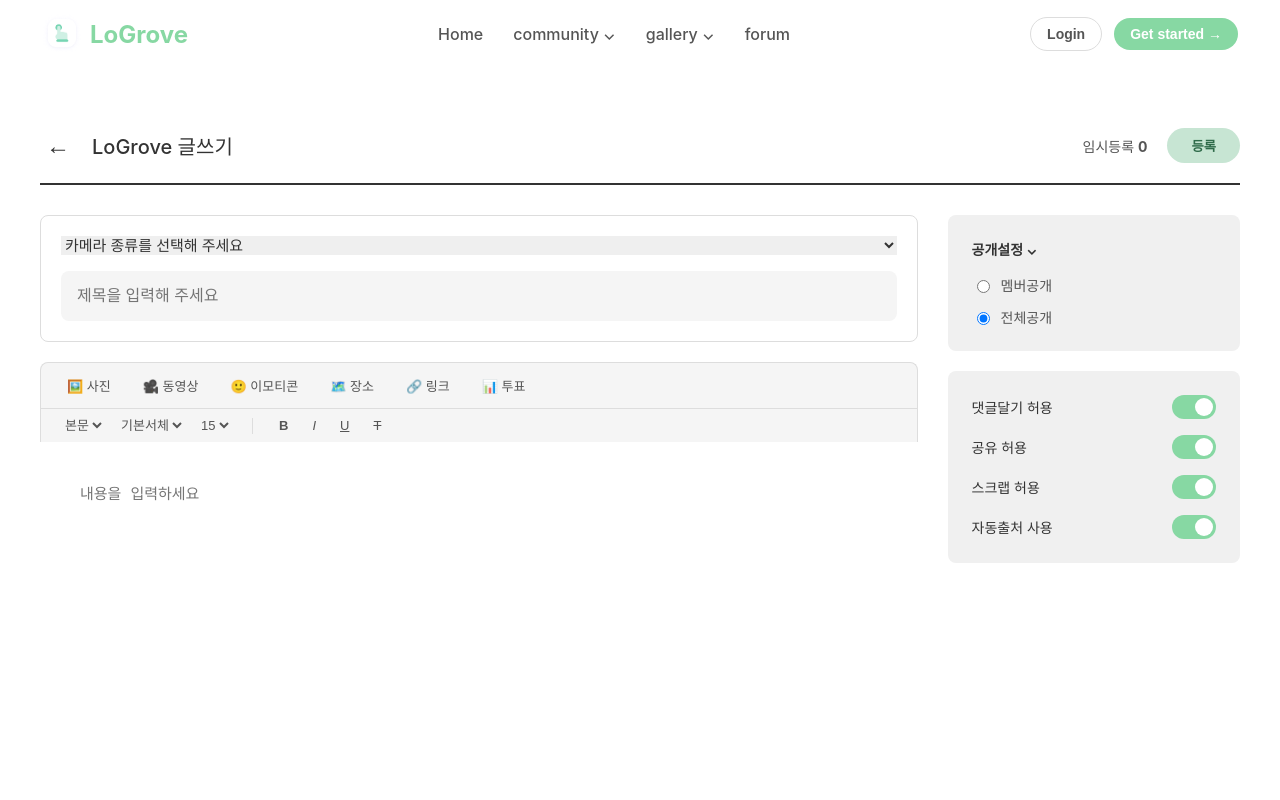
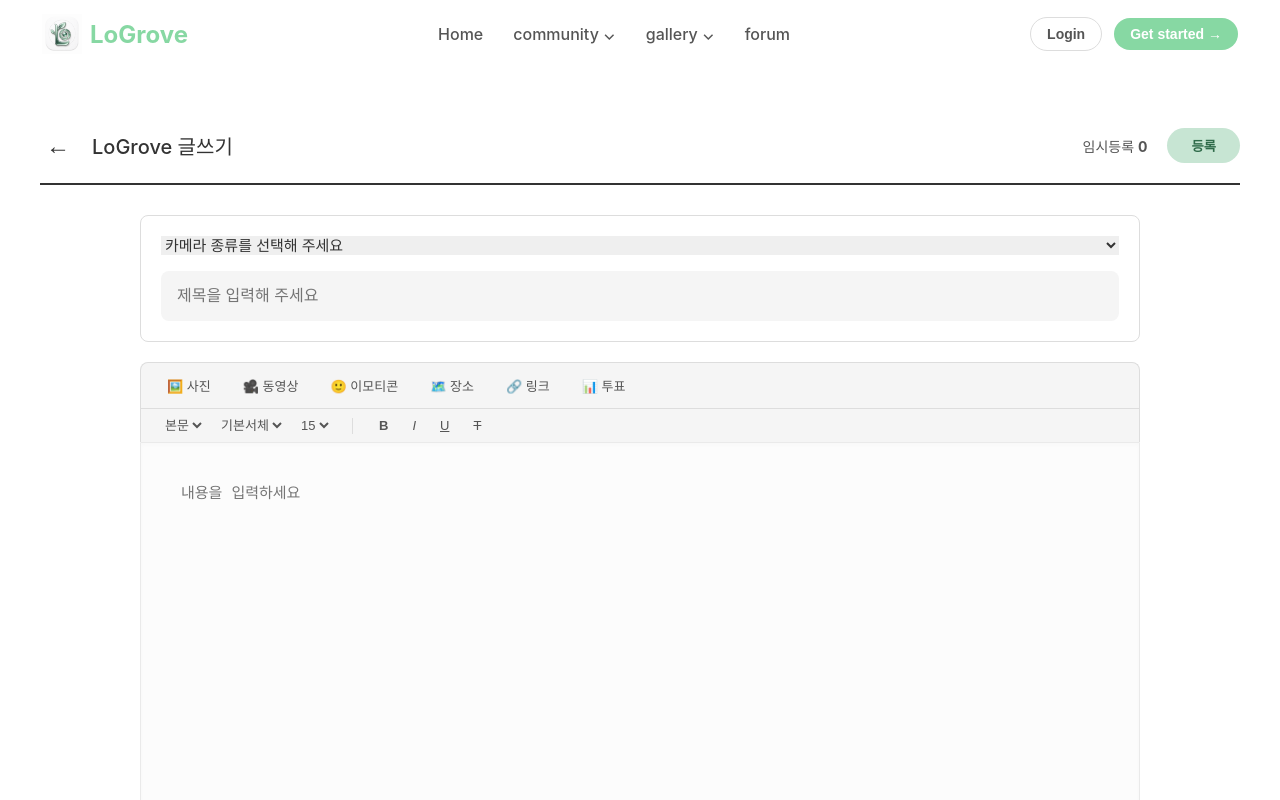
Before and after one commit to kgw2611/LoGrove-web, a React (Vite) app: page /forum/write in a window 1280 px wide. Shown: the top 800 px of the page. Built offline with nearby package versions, Linux system fonts and the light colour scheme.

Commit message:
design: 갤러리 검색창 상단 고정 및 글쓰기 페이지 UI 개편(사이드바 제거, 글박스 적용)

```diff
--- a/src/pages/post/CommunityDetail.tsx
+++ b/src/pages/post/CommunityDetail.tsx
@@ -321,8 +321,6 @@ export default function CommunityDetail() {
                 <main className="comm-main">
 
                     <div className="post-nav-buttons" style={{ marginTop: '20px' }}>
-                        <button className="nav-btn">∧ 이전글</button>
-                        <button className="nav-btn">∨ 다음글</button>
                         <button className="nav-btn list-btn" onClick={() => navigate('/community')}>목록</button>
                     </div>
 
--- a/src/pages/post/CommunityWrite.tsx
+++ b/src/pages/post/CommunityWrite.tsx
@@ -1,16 +1,8 @@
 import { useState, useRef, type ChangeEvent } from 'react';
 import { useNavigate } from 'react-router-dom';
-import axios from 'axios'; // 🔥 백엔드 통신을 위한 axios 추가
+import axios from 'axios';
 import '../home/Home.css';
 import './CommunityWrite.css';
-
-// 타입 정의
-interface Toggles {
-    comment: boolean;
-    share: boolean;
-    scrap: boolean;
-    source: boolean;
-}
 
 const communityTagIdMap: Record<string, number> = {
     '일상': 1,
@@ -31,21 +23,12 @@ export default function CommunityWrite() {
     const [title, setTitle] = useState<string>('');
     const [content, setContent] = useState<string>('');
 
-    // 🔥 1. 사진 파일 관리를 위한 상태 추가
+    // 사진 파일 관리를 위한 상태 추가
     const [imageFile, setImageFile] = useState<File | null>(null);
     const [previewImage, setPreviewImage] = useState<string | null>(null);
     const fileInputRef = useRef<HTMLInputElement>(null);
 
-    // 우측 토글 스위치 상태 관리
-    const [toggles, setToggles] = useState<Toggles>({
-        comment: true, share: true, scrap: false, source: true
-    });
-
-    const handleToggle = (key: keyof Toggles) => {
-        setToggles(prev => ({ ...prev, [key]: !prev[key] }));
-    };
-
-    // 🔥 2. 사진 첨부 기능
+    // 사진 첨부 기능
     const handleImageUpload = (e: ChangeEvent<HTMLInputElement>) => {
         const file = e.target.files?.[0];
         if (file) {
@@ -65,7 +48,7 @@ export default function CommunityWrite() {
         if (fileInputRef.current) fileInputRef.current.value = '';
     };
 
-    // 🔥 3. "등록" 버튼: 백엔드 서버로 찐 전송!
+    // "등록" 버튼: 백엔드 서버로 전송
     const handleSubmit = async () => {
         if (!board) return alert('게시판 카테고리를 선택해주세요.');
         if (!title.trim()) return alert('제목을 입력해주세요.');
@@ -74,7 +57,6 @@ export default function CommunityWrite() {
         // 파일과 글자를 같이 보내는 FormData 상자 생성
         const formData = new FormData();
 
-        // 🚨 이전에 우리가 찾아낸 정답! 커뮤니티 글쓰기이므로 무조건 COMMUNITY로 고정!
         formData.append('boardType', 'COMMUNITY');
         formData.append('title', title);
         formData.append('content', content);
@@ -130,9 +112,9 @@ export default function CommunityWrite() {
             </div>
 
             {/* 글쓰기 메인 영역 */}
-            <div className="write-content">
-                {/* 왼쪽: 에디터 영역 */}
-                <main className="write-main">
+            {/* 사이드바가 사라졌으므로 메인 영역이 100% 너비를 차지하도록 조정 */}
+            <div className="write-content" style={{ display: 'block' }}>
+                <main className="write-main" style={{ width: '100%', maxWidth: '1000px', margin: '0 auto' }}>
                     <div className="editor-top">
                         <select className="board-select" value={board} onChange={(e: ChangeEvent<HTMLSelectElement>) => setBoard(e.target.value)}>
                             <option value="">게시판을 선택해 주세요</option>
@@ -151,7 +133,6 @@ export default function CommunityWrite() {
                     {/* 에디터 툴바 */}
                     <div className="editor-toolbar">
                         <div className="toolbar-icons">
-                            {/* 🔥 4. 숨겨진 파일 인풋 & 버튼 연결 */}
                             <input type="file" accept="image/*" ref={fileInputRef} style={{ display: 'none' }} onChange={handleImageUpload} />
                             <button onClick={() => fileInputRef.current?.click()}>🖼️ 사진</button>
 
@@ -173,17 +154,35 @@ export default function CommunityWrite() {
                         </div>
                     </div>
 
-                    {/* 본문 입력 및 이미지 미리보기 영역 */}
-                    <div className="textarea-container" style={{ display: 'flex', flexDirection: 'column', flex: 1, padding: '20px' }}>
+                    {/* 🔥 텍스트 영역 글박스 스타일링 */}
+                    <div className="textarea-container" style={{
+                        display: 'flex',
+                        flexDirection: 'column',
+                        flex: 1,
+                        padding: '20px',
+                        border: '1px solid #EAEAEA', /* 윤곽선 추가 */
+                        borderRadius: '0 0 12px 12px', /* 하단 모서리 둥글게 */
+                        backgroundColor: '#FCFCFC', /* 살짝 배경색을 줘서 박스 느낌 강조 */
+                        minHeight: '500px', /* 충분한 높이 확보 */
+                        boxShadow: 'inset 0px 2px 4px rgba(0,0,0,0.02)' /* 살짝 파인듯한 느낌 */
+                    }}>
                         <textarea
                             className="content-textarea"
                             placeholder="내용을 입력하세요"
                             value={content}
                             onChange={(e: ChangeEvent<HTMLTextAreaElement>) => setContent(e.target.value)}
-                            style={{ flex: 1, border: 'none', resize: 'none', outline: 'none', minHeight: '300px' }}
+                            style={{
+                                flex: 1,
+                                border: 'none',
+                                resize: 'none',
+                                outline: 'none',
+                                background: 'transparent',
+                                fontSize: '15px',
+                                lineHeight: '1.6'
+                            }}
                         ></textarea>
 
-                        {/* 🔥 5. 첨부된 사진 미리보기 창 */}
+                        {/* 첨부된 사진 미리보기 창 */}
                         {previewImage && (
                             <div className="image-preview" style={{ position: 'relative', display: 'inline-block', marginTop: '20px', maxWidth: '300px' }}>
                                 <img src={previewImage} alt="미리보기" style={{ width: '100%', borderRadius: '8px', border: '1px solid #eee' }} />
@@ -198,26 +197,7 @@ export default function CommunityWrite() {
                             </div>
                         )}
                     </div>
-
                 </main>
-
-                {/* 오른쪽: 설정 사이드바 */}
-                <aside className="write-sidebar">
-                    <div className="setting-box gray-box">
-                        <div className="setting-title">공개설정 ⌄</div>
-                        <div className="setting-list">
-                            <label><input type="radio" name="visibility" /> 멤버공개</label>
-                            <label><input type="radio" name="visibility" defaultChecked /> 전체공개</label>
-                        </div>
-                    </div>
-
-                    <div className="setting-box gray-box">
-                        <div className="toggle-row"><span className="toggle-label">댓글달기 허용</span><label className="switch"><input type="checkbox" checked={toggles.comment} onChange={() => handleToggle('comment')} /><span className="slider round"></span></label></div>
-                        <div className="toggle-row"><span className="toggle-label">공유 허용</span><label className="switch"><input type="checkbox" checked={toggles.share} onChange={() => handleToggle('share')} /><span className="slider round"></span></label></div>
-                        <div className="toggle-row"><span className="toggle-label">스크랩 허용</span><label className="switch"><input type="checkbox" checked={toggles.scrap} onChange={() => handleToggle('scrap')} /><span className="slider round"></span></label></div>
-                        <div className="toggle-row"><span className="toggle-label">자동출처 사용</span><label className="switch"><input type="checkbox" checked={toggles.source} onChange={() => handleToggle('source')} /><span className="slider round"></span></label></div>
-                    </div>
-                </aside>
             </div>
         </div>
     );
--- a/src/pages/post/ForumDetail.tsx
+++ b/src/pages/post/ForumDetail.tsx
@@ -344,8 +344,6 @@ export default function ForumDetail() {
                     {/* 🔥 태그 검색 부분 삭제 완료! */}
 
                     <div className="post-nav-buttons" style={{ marginTop: '20px' }}>
-                        <button className="nav-btn">∧ 이전글</button>
-                        <button className="nav-btn">∨ 다음글</button>
                         <button className="nav-btn list-btn" onClick={() => navigate('/forum')}>목록</button>
                     </div>
 
--- a/src/pages/post/ForumWrite.tsx
+++ b/src/pages/post/ForumWrite.tsx
@@ -2,14 +2,7 @@ import { useState, useRef, type ChangeEvent } from 'react';
 import { useNavigate } from 'react-router-dom';
 import axios from 'axios'; // 🔥 백엔드 통신용 axios
 import '../home/Home.css';
-import './CommunityWrite.css';
-
-interface Toggles {
-    comment: boolean;
-    share: boolean;
-    scrap: boolean;
-    source: boolean;
-}
+import './CommunityWrite.css'; // (CSS 파일은 CommunityWrite와 동일하게 쓴다고 가정)
 
 const brandTagIdMap: Record<string, number> = {
     'Canon': 9,
@@ -36,15 +29,6 @@ export default function ForumWrite() {
     const [imageFile, setImageFile] = useState<File | null>(null);
     const [previewImage, setPreviewImage] = useState<string | null>(null);
     const fileInputRef = useRef<HTMLInputElement>(null);
-
-    // 토글 스위치
-    const [toggles, setToggles] = useState<Toggles>({
-        comment: true, share: true, scrap: true, source: true
-    });
-
-    const handleToggle = (key: keyof Toggles) => {
-        setToggles(prev => ({ ...prev, [key]: !prev[key] }));
-    };
 
     // 🔥 사진 첨부 기능
     const handleImageUpload = (e: ChangeEvent<HTMLInputElement>) => {
@@ -125,8 +109,10 @@ export default function ForumWrite() {
                 </div>
             </div>
 
-            <div className="write-content">
-                <main className="write-main">
+            {/* 글쓰기 메인 영역 */}
+            {/* 사이드바가 사라졌으므로 메인 영역이 100% 너비를 차지하도록 조정 */}
+            <div className="write-content" style={{ display: 'block' }}>
+                <main className="write-main" style={{ width: '100%', maxWidth: '1000px', margin: '0 auto' }}>
                     <div className="editor-top">
                         <select
                             className="board-select"
@@ -177,16 +163,35 @@ export default function ForumWrite() {
                         </div>
                     </div>
 
-                    {/* 본문 및 이미지 미리보기 */}
-                    <div className="textarea-container" style={{ display: 'flex', flexDirection: 'column', flex: 1, padding: '20px' }}>
+                    {/* 🔥 텍스트 영역 글박스 스타일링 */}
+                    <div className="textarea-container" style={{
+                        display: 'flex',
+                        flexDirection: 'column',
+                        flex: 1,
+                        padding: '20px',
+                        border: '1px solid #EAEAEA', /* 윤곽선 추가 */
+                        borderRadius: '0 0 12px 12px', /* 하단 모서리 둥글게 */
+                        backgroundColor: '#FCFCFC', /* 살짝 배경색을 줘서 박스 느낌 강조 */
+                        minHeight: '500px', /* 충분한 높이 확보 */
+                        boxShadow: 'inset 0px 2px 4px rgba(0,0,0,0.02)' /* 살짝 파인듯한 느낌 */
+                    }}>
                         <textarea
                             className="content-textarea"
                             placeholder="내용을 입력하세요"
                             value={content}
                             onChange={(e: ChangeEvent<HTMLTextAreaElement>) => setContent(e.target.value)}
-                            style={{ flex: 1, border: 'none', resize: 'none', outline: 'none', minHeight: '300px' }}
+                            style={{
+                                flex: 1,
+                                border: 'none',
+                                resize: 'none',
+                                outline: 'none',
+                                background: 'transparent',
+                                fontSize: '15px',
+                                lineHeight: '1.6'
+                            }}
                         ></textarea>
 
+                        {/* 첨부된 사진 미리보기 창 */}
                         {previewImage && (
                             <div className="image-preview" style={{ position: 'relative', display: 'inline-block', marginTop: '20px', maxWidth: '300px' }}>
                                 <img src={previewImage} alt="미리보기" style={{ width: '100%', borderRadius: '8px', border: '1px solid #eee' }} />
@@ -203,23 +208,6 @@ export default function ForumWrite() {
                     </div>
 
                 </main>
-
-                <aside className="write-sidebar">
-                    <div className="setting-box gray-box">
-                        <div className="setting-title">공개설정 ⌄</div>
-                        <div className="setting-list">
-                            <label><input type="radio" name="visibility" /> 멤버공개</label>
-                            <label><input type="radio" name="visibility" defaultChecked /> 전체공개</label>
-                        </div>
-                    </div>
-
-                    <div className="setting-box gray-box">
-                        <div className="toggle-row"><span className="toggle-label">댓글달기 허용</span><label className="switch"><input type="checkbox" checked={toggles.comment} onChange={() => handleToggle('comment')} /><span className="slider round"></span></label></div>
-                        <div className="toggle-row"><span className="toggle-label">공유 허용</span><label className="switch"><input type="checkbox" checked={toggles.share} onChange={() => handleToggle('share')} /><span className="slider round"></span></label></div>
-                        <div className="toggle-row"><span className="toggle-label">스크랩 허용</span><label className="switch"><input type="checkbox" checked={toggles.scrap} onChange={() => handleToggle('scrap')} /><span className="slider round"></span></label></div>
-                        <div className="toggle-row"><span className="toggle-label">자동출처 사용</span><label className="switch"><input type="checkbox" checked={toggles.source} onChange={() => handleToggle('source')} /><span className="slider round"></span></label></div>
-                    </div>
-                </aside>
             </div>
         </div>
     );
```
Also changed, not shown: src/pages/post/Gallery.tsx (+33 -29 lines), public/images/HeaderIcon.png, vite.config.ts (line endings or trailing spaces).
